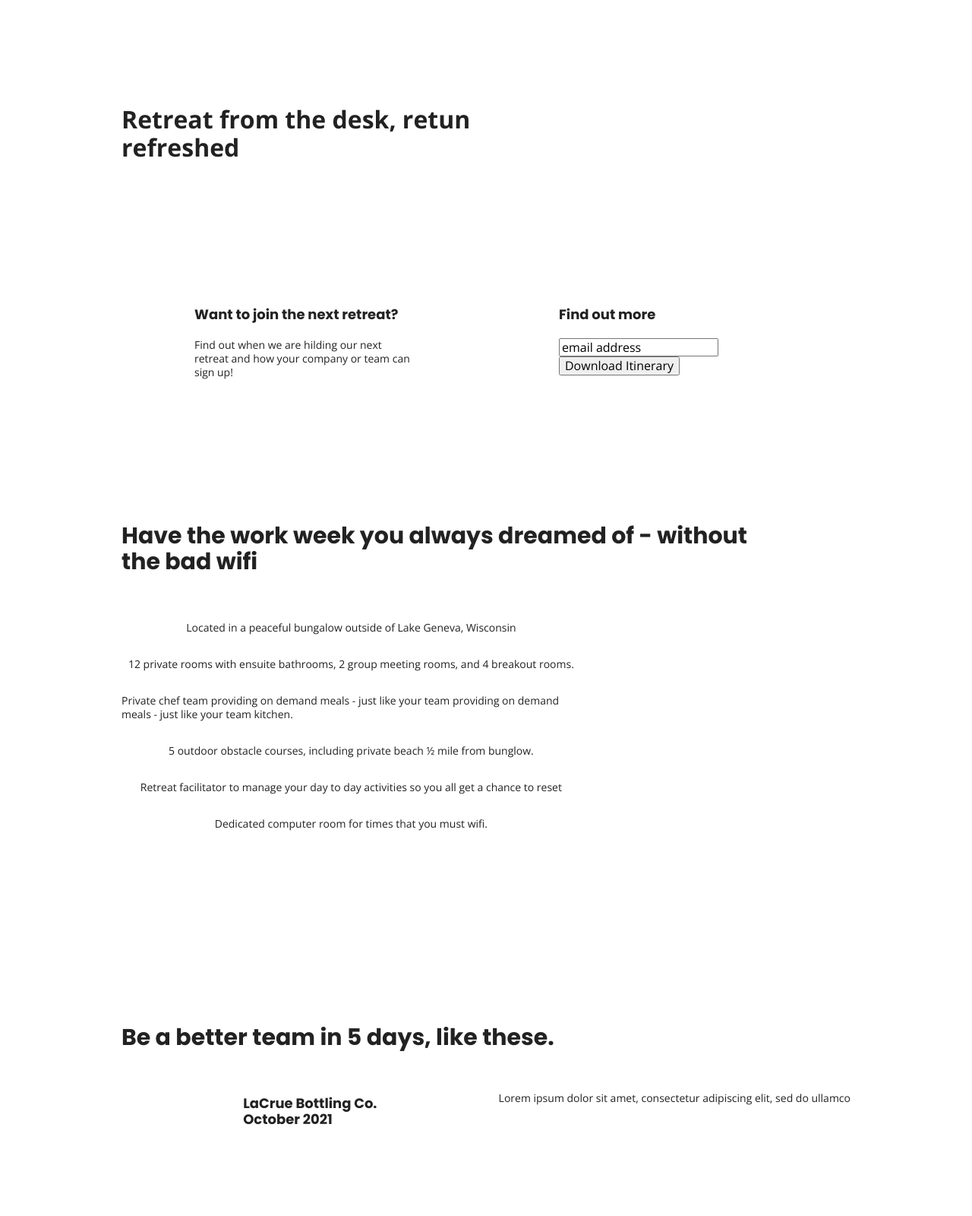
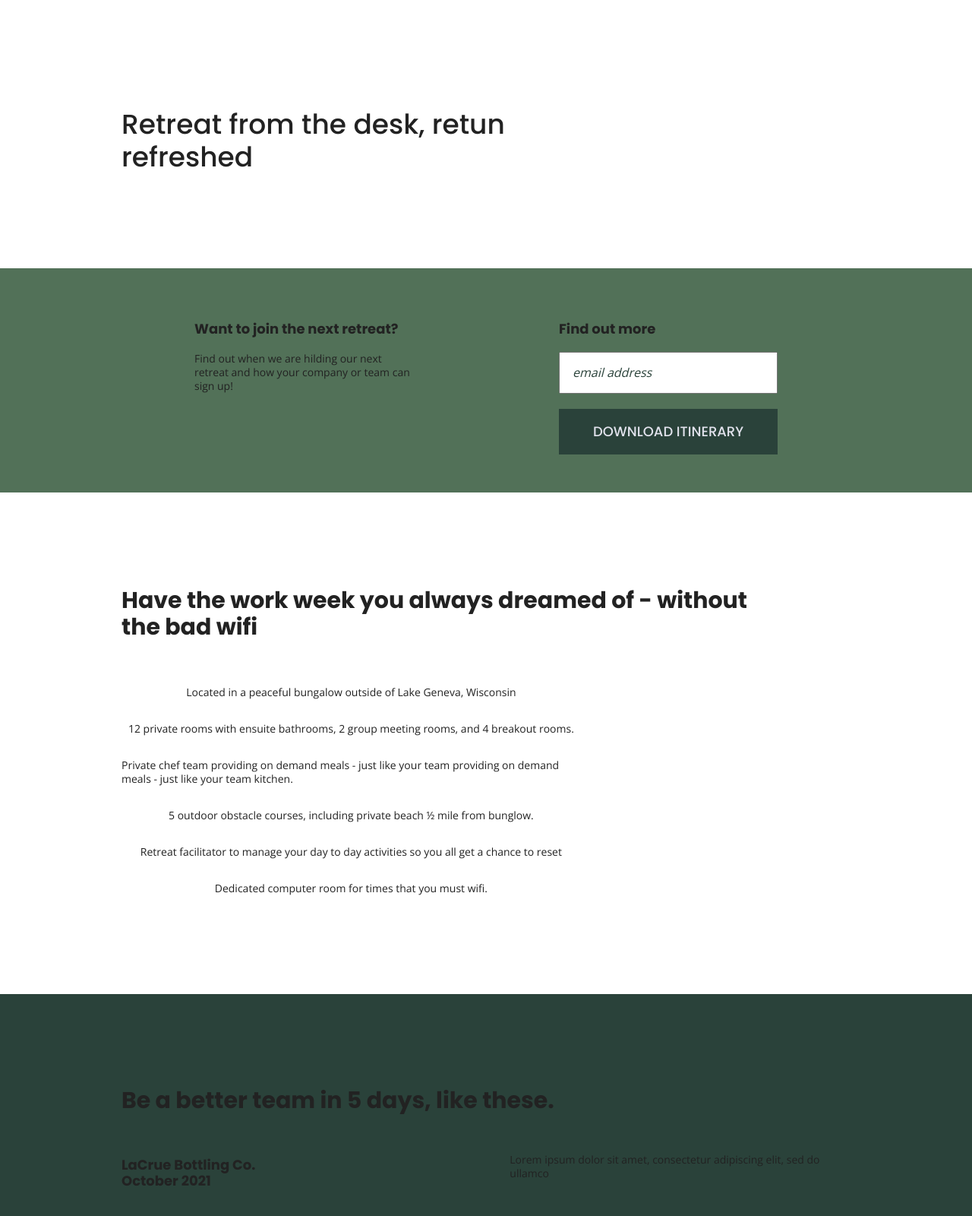
Before and after one commit to inadinerodriguez/unplugged, a website built with Parcel: page index.html in a window 1280 px wide. Shown: the part 100-1700 px from the top of the page at 76% size. Built offline with nearby package versions, Linux system fonts and the light colour scheme.

Commit message:
Add remaining CSS styles

```diff
--- a/css/main.css
+++ b/css/main.css
@@ -244,35 +244,51 @@ footer .copyright {
   display: flex;
   justify-content: center;
   flex-flow: row wrap;
+}
 
+.hero-area h1 {
+  font-size: 2.25em;
+  font-family: 'Poppins', Helvetica, Arial, sans-serif;
+  font-weight: 500;
+  line-height: 1.2;
 }
 
 
 
-main .content-wrapper {
-
-}
-
-
-/* Aside Area */
+/* Aside */
 
 aside {
+  background-color: #527158;
   display: flex;
   justify-content: center;
   align-items: center;
   flex-flow: row wrap;
 }
 
-aside .content-wrapper {
-
+aside .form{
+  margin-top: 30px;
 }
 
-aside .form-description {
-
+input[type=text] {
+  box-sizing: border-box;
+  width: 100%;
+  color: #2a423a;
+  font-style: italic;
+  padding: 1em;
 }
 
-aside .form {
-
+input[type=button] {
+  width: 100%;
+  padding: 20px 0;
+  margin-top: 20px;
+  background-color: #2a423a;
+  font-family: 'Poppins', Helvetica, Arial, sans-serif;
+  font-weight: 500;
+  font-size: 1.125em;
+  color: #e2e3ed;
+  border: none;
+  text-align: center;
+  text-transform: uppercase;
 }
 
 /* Features */
@@ -306,21 +322,20 @@ aside .form {
 /* Reviews */
 
 .reviews {
+  background-color: #2a423a;
   display: flex;
   justify-content: center;
   flex-flow: row wrap;
 }
 
-.reviews .content-wrapper {
-
+.reviews h2 {
+  margin-bottom: 40px;
+  line-height: 1;
 }
 
-.review-content {
-
-}
-
-.reviews h2 {
-  margin-bottom: 40px;
+.reviews h3 {
+  width: 55%;
+  margin: 20px 0;
 }
 
 /* ==========================================================================
@@ -328,29 +343,15 @@ aside .form {
    ========================================================================== */
 
 .mission {
+  background-color: #527158;
   display: flex;
   justify-content: center;
   align-items: center;
   flex-flow: row wrap;
 }
 
-.mission .content-wrapper {
-
-}
-
-.mission-content {
-
-}
-
-.map {
-
-}
-
-.map figure {
-
-}
-
-.contact-selection {
+.contact-section {
+  background-color: #2a423a;
   display: flex;
   justify-content: center;
   align-items: center;
@@ -367,6 +368,7 @@ aside .form {
 
 
 .faq {
+  background-color: #527158;
   display: flex;
   justify-content: center;
   align-items: center;
@@ -381,22 +383,18 @@ aside .form {
   flex-flow: row wrap;
 }
 
-.faq .faq-content {
-  display: flex;
-  justify-content: center;
-  align-items: center;
-  flex-flow: row wrap;
-
-}
-
 .faq h2 {
   margin-bottom: 40px;
+  line-height: 1;
 }
 
 .faq-content {
   margin-bottom: 50px;
 }
 
+.faq-content h4 {
+  line-height: 1.333;
+}
 
 
 
```
